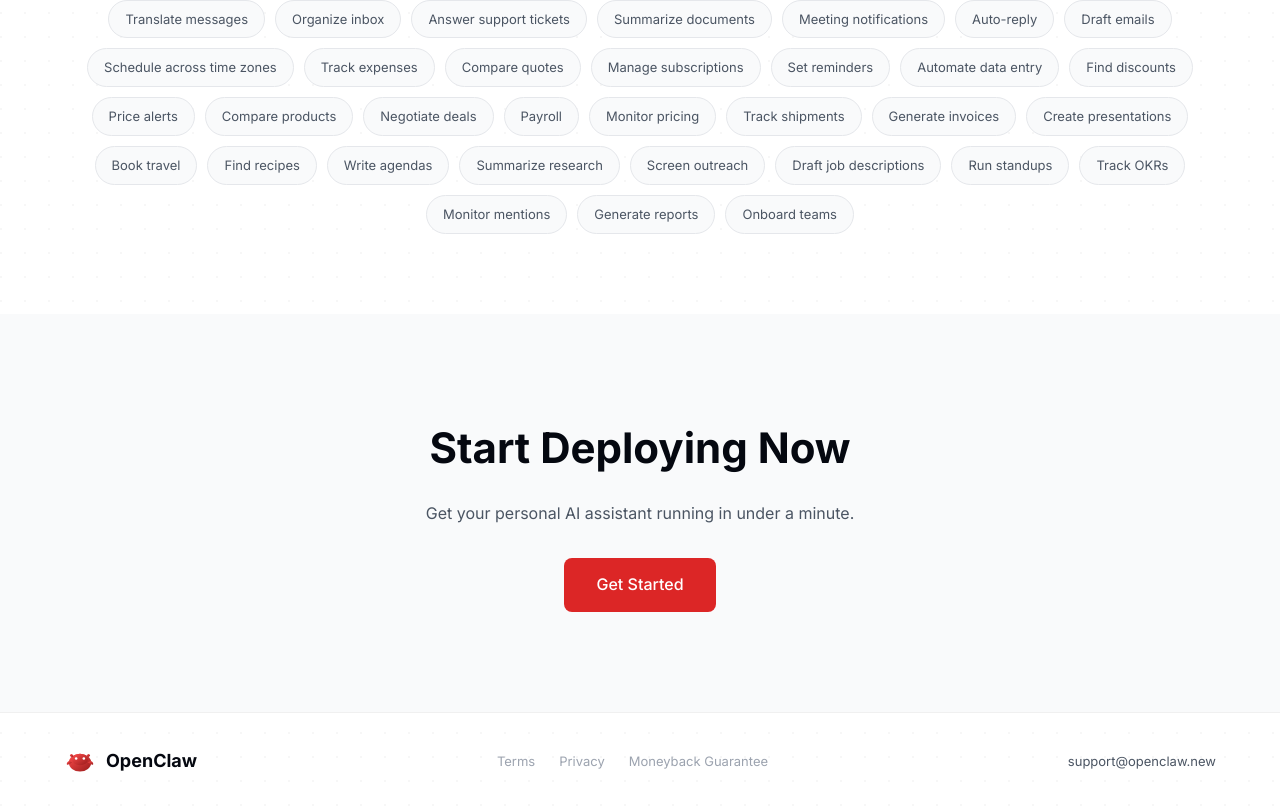
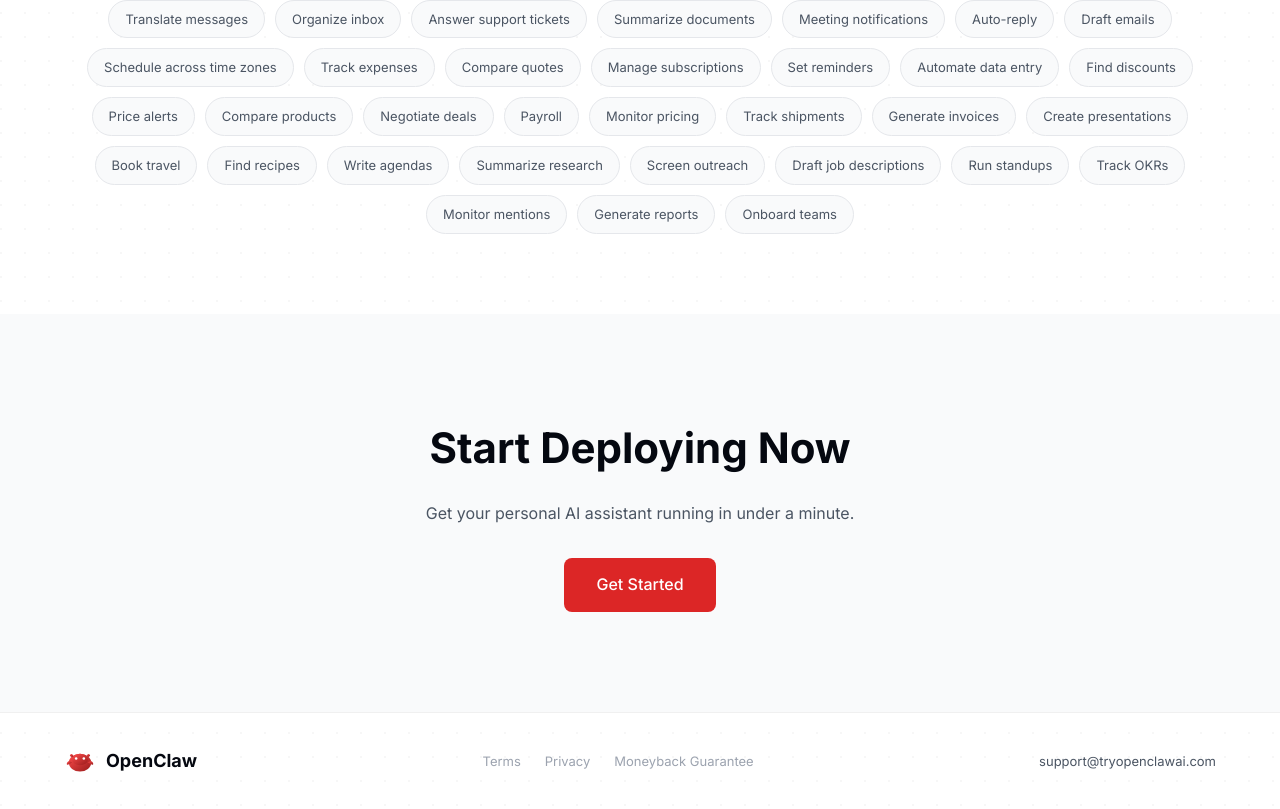
Before and after one commit to AGnTK/tryOpenClaw, a Next.js app: page / in a window 1280 px wide. Shown: the part 2460-3269 px from the top of the page. Built offline with nearby package versions, Linux system fonts and the light colour scheme; no server answers.

Commit message:
Update support email to support@tryopenclawai.com

```diff
--- a/src/app/dashboard/support/page.tsx
+++ b/src/app/dashboard/support/page.tsx
@@ -23,11 +23,11 @@ export default function SupportPage() {
         </CardHeader>
         <CardContent>
           <a
-            href="mailto:support@openclaw.new"
+            href="mailto:support@tryopenclawai.com"
             className="inline-flex items-center gap-2 rounded-md bg-primary px-4 py-2.5 text-sm font-medium text-primary-foreground transition-colors hover:bg-primary/90"
           >
             <Mail className="h-4 w-4" />
-            support@openclaw.new
+            support@tryopenclawai.com
           </a>
           <p className="mt-3 text-xs text-muted-foreground">
             We typically respond within 24 hours.
--- a/src/components/landing/landing-page.tsx
+++ b/src/components/landing/landing-page.tsx
@@ -90,7 +90,7 @@ export default function LandingPage() {
               OpenClaw
             </a>
             <div className="nav-links nav-links-desktop">
-              <a href="mailto:support@openclaw.new">Contact Support</a>
+              <a href="mailto:support@tryopenclawai.com">Contact Support</a>
               <button onClick={signInWithGoogle} className="btn btn-primary">Get Started</button>
             </div>
             <button
@@ -112,7 +112,7 @@ export default function LandingPage() {
           {/* Mobile dropdown menu */}
           {mobileMenuOpen && (
             <div className="mobile-menu">
-              <a href="mailto:support@openclaw.new" onClick={() => setMobileMenuOpen(false)}>Contact Support</a>
+              <a href="mailto:support@tryopenclawai.com" onClick={() => setMobileMenuOpen(false)}>Contact Support</a>
               <button onClick={() => { setMobileMenuOpen(false); signInWithGoogle(); }} className="btn btn-primary">Get Started</button>
             </div>
           )}
@@ -279,7 +279,7 @@ export default function LandingPage() {
               <a href="#">Moneyback Guarantee</a>
             </div>
             <div className="footer-contact">
-              <a href="mailto:support@openclaw.new">support@openclaw.new</a>
+              <a href="mailto:support@tryopenclawai.com">support@tryopenclawai.com</a>
             </div>
           </div>
         </footer>
```
Also changed, not shown: 1 other file (tests, documents, lock files or other folders).
